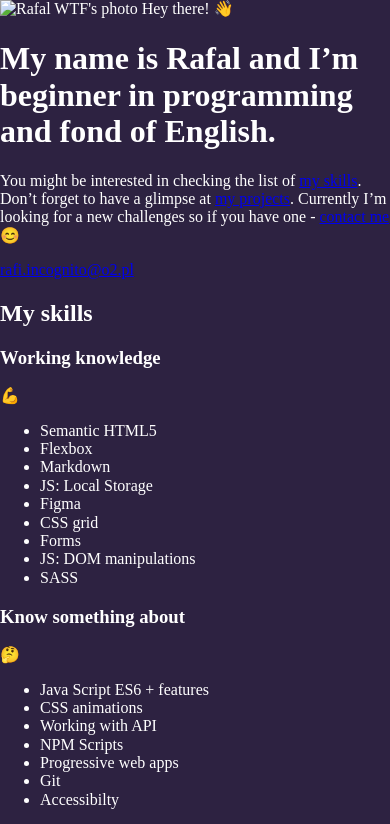
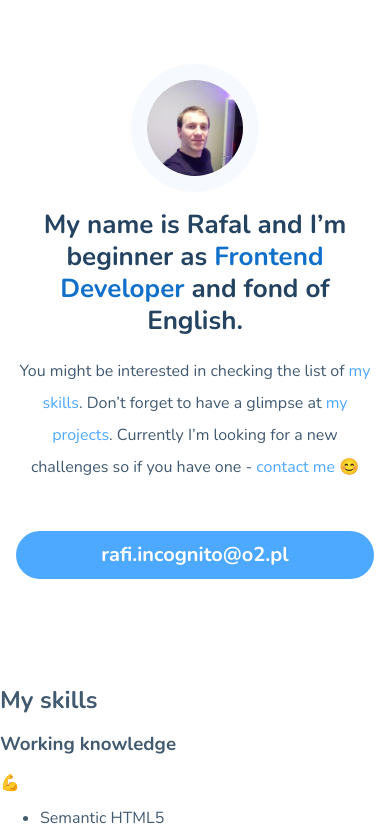
Before and after one commit to rafal-wojcik/rafal-wojcik.github.io, a website built with webpack: page src/pages/index.html in a window 390 px wide. Shown: the top 824 px of the page. Built offline with nearby package versions, Linux system fonts and the light colour scheme.

Commit message:
feat: hero mobile styles

```diff
--- a/src/pages/index.html
+++ b/src/pages/index.html
@@ -24,12 +24,12 @@
     <main>
       <section class="hero">
         <div class="hero_image-container">
-          <img class="hero_image"  alt="Rafal WTF's photo">
+          <img class="hero_image" src="../assets/img/rafal.jpg" alt="Rafal WTF's photo">
           <span class="hero_hello">Hey there! 👋</span>
         </div>
         <div class="hero_description">
-          <h1 class="hero_header">My name is Rafal and I’m <span class="hero_special">beginner in programming</span> and fond of English. </h1>
-          <p class="hero_paragraph">You might be interested in checking the list of <a href="#skills">my skills</a>. Don’t forget to  have a glimpse at <a href="#projects">my projects</a>. Currently I’m looking for a new challenges so if you have one - <a href="#contact">contact me</a> 😊</p>
+          <h1 class="hero_header">My name is Rafal and I’m beginner as <span class="hero_special">Frontend Developer</span> and fond of English. </h1>
+          <p class="hero_paragraph">You might be interested in checking the list of <a  class="hero_link" href="#skills">my skills</a>. Don’t forget to  have a glimpse at <a class="hero_link"href="#projects">my projects</a>. Currently I’m looking for a new challenges so if you have one - <a class="hero_link" href="#contact">contact me</a> 😊</p>
           <a class="hero_contact" href="mailto:rafi.incognito@o.pl">rafi.incognito@o2.pl</a>
         </div>
       </section>
--- a/src/scss/_variables.scss
+++ b/src/scss/_variables.scss
@@ -1 +1,4 @@
-$wtf: #2D2241;
+$textBlue: #1070CA;
+$textLightBlue: #4DA8FF;
+$text: #425A70;
+$textDark:  #234361;
--- a/src/scss/main.scss
+++ b/src/scss/main.scss
@@ -1,13 +1,19 @@
 @import "~normalize.css";
 
+@import url('https://fonts.googleapis.com/css2?family=Nunito:wght@300;600;700&family=Roboto+Mono:wght@400;700&display=swap');
+
 @import "_variables";
-@import "modules/hello.scss";
+@import "modules/hero.scss";
 
-body {
-  background: $wtf;
-  color: #fff;
-  display: flex;
-  align-items: center;
-  justify-content: center;
-  min-height: 100vh;
+html {
+    box-sizing: border-box;
 }
+
+*, *:before, *:after {
+    box-sizing: inherit;
+    }
+
+    body {
+        font-family: Nunito;
+        color: $text;
+    }
--- /dev/null
+++ b/src/scss/modules/hero.scss
@@ -0,0 +1,52 @@
+.hero {
+    padding: 64px 16px 88px;
+    &_contact {
+        border-radius: 64px;
+        color: #fff;
+        background: $textLightBlue;
+        padding: 4px 24px;
+        display: flex;
+        align-items: center;
+        justify-content: center;
+        text-decoration: none;
+        font-weight: bold;
+        font-size: 20px;
+        line-height: 40px;
+      }
+    &_header {
+        font-size: 26px;
+        line-height: 32px;
+        text-align: center;
+        color: $textDark;
+    }
+    &_hello {
+        display: none;
+    }
+    &_image {
+        box-sizing: content-box;
+        width: 96px;
+        height: 96 px;
+        border-radius: 50%;
+        border: 16px solid #F6F9FD;
+    }
+    &_image-container {
+        display: flex;
+        align-items: center;
+        justify-content: center;
+    }
+    &_link {
+        font-weight: 300px;
+        color: $textLightBlue;
+        text-decoration: none;
+    }
+    &_paragraph {
+        font-weight: 300;
+        font-size: 16px;
+        line-height: 32px;
+        text-align: center;
+        margin-bottom: 48px;
+    }
+    &_special {
+        color: #1070CA;
+    }
+}
```
Also changed, not shown: src/assets/img/rafal.jpg (added).
